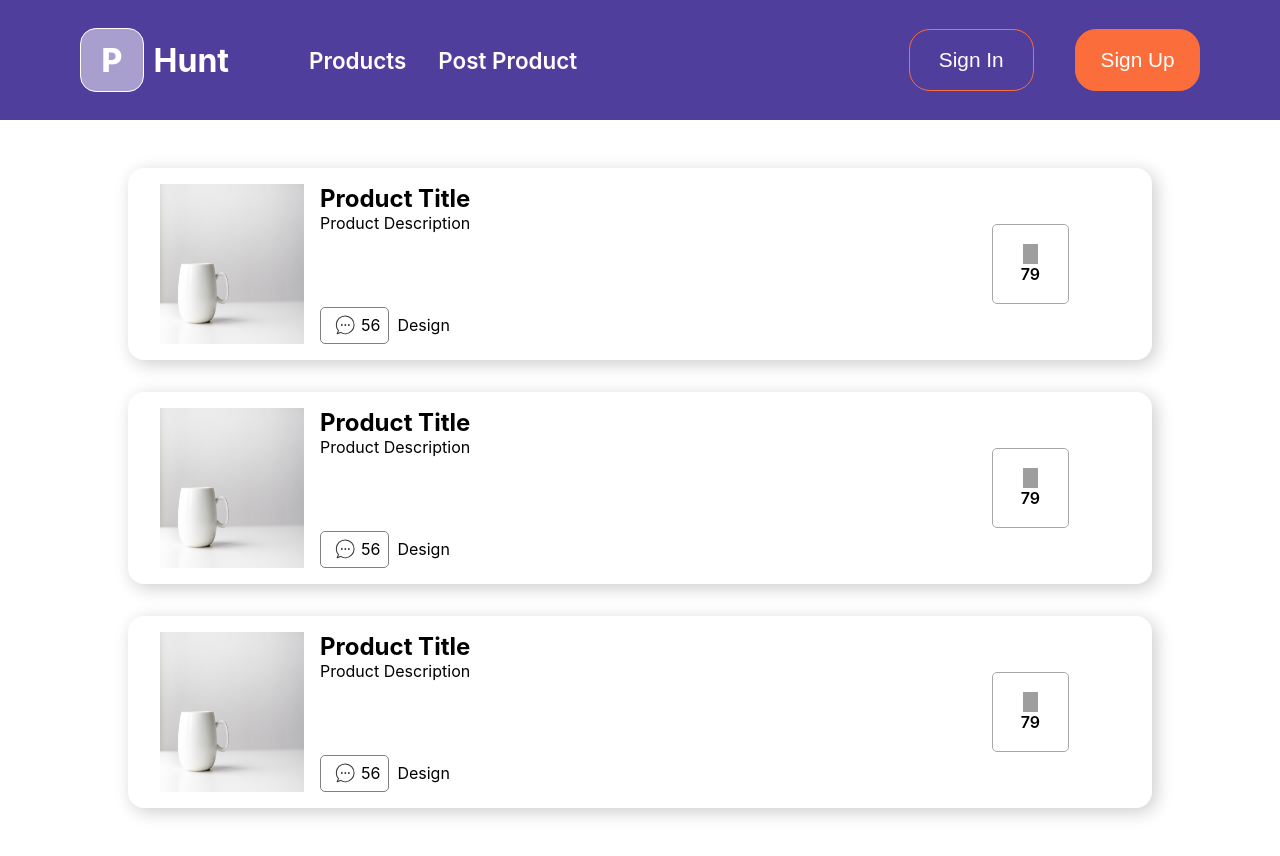
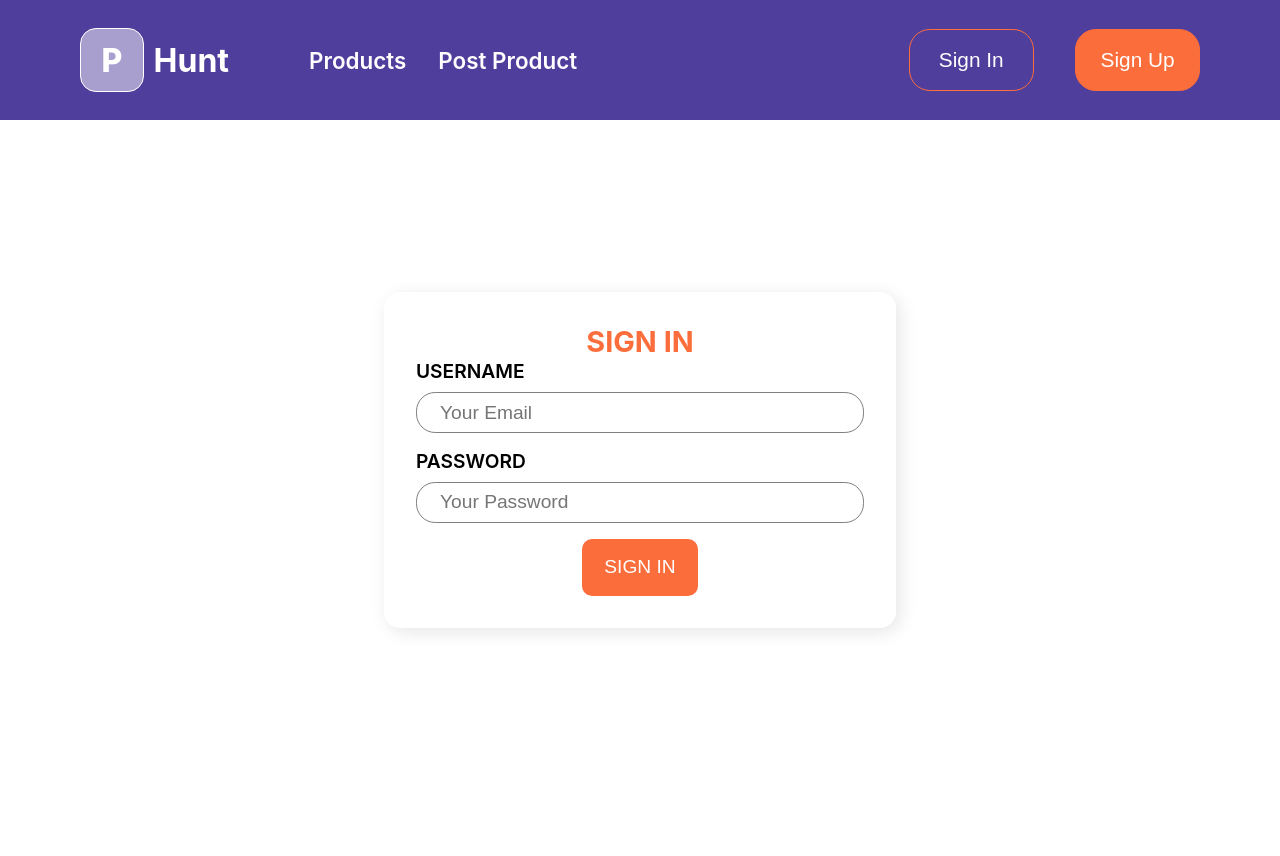
Before and after one commit to CaptainVee/product-hunt, a React (Create React App) app: page / in a window 1280 px wide. Shown: the top 856 px of the page. After the commit the page ends 800 px from the top, so only its background shows below. Built offline with nearby package versions, Linux system fonts and the light colour scheme; grey boxes are pictures that could not be loaded.

Commit message:
Sign In Page

```diff
--- a/src/App.js
+++ b/src/App.js
@@ -1,11 +1,12 @@
-import Products from './container/Products/Products';
+// import Products from './container/Products/Products';
 import NavBar from './component/NavBar/NavBar';
+import SignIn from './container/SignIn/SignIn';
 
 function App() {
   return (
     <div >
       <NavBar />
-      <Products />
+      <SignIn />
     </div>
   );
 }
--- a/src/component/NavBar/NavItems/NavButton/NavButton.module.css
+++ b/src/component/NavBar/NavItems/NavButton/NavButton.module.css
@@ -4,7 +4,7 @@
     border-radius: 1em;
     color: white;
     border: 1px solid #FB6D3A;
-    background-color: #503E9D;
+    background-color: transparent;
     outline: none;
     font-size: 1.3rem;
     cursor: pointer;
--- /dev/null
+++ b/src/component/UI/Button/Button.js
@@ -0,0 +1,13 @@
+import React from 'react';
+
+import classes from './Button.module.css';
+
+const Button = (props) => {
+    return (
+        <button className = {classes.Button}>
+            {props.children}
+        </button>
+    );
+}
+
+export default Button;
--- /dev/null
+++ b/src/component/UI/Button/Button.module.css
@@ -0,0 +1,12 @@
+.Button {
+    height: 3em;
+    width: 6em;
+    border: none;
+    border-radius: 10px;
+    color: white;
+    background-color: #FB6D3A;
+    outline: none;
+    text-transform: uppercase;
+    font-size: 1.2rem;
+    cursor: pointer;
+}
--- /dev/null
+++ b/src/component/UI/Input/Input.js
@@ -0,0 +1,38 @@
+import React from 'react';
+
+
+import classes from './Input.module.css';
+
+const Input = (props) => {
+    let inputElement = null;
+
+    let  inputClasses = [classes.InputElement];
+
+
+    switch (props.elementType) {
+        case ('input'):
+            inputElement = <input className = {inputClasses.join(' ')} {...props.elementConfig} value = {props.value}
+            onChange = {props.changed}/>;
+            break;
+        case ('textarea'):
+            inputElement = <textarea className = {inputClasses.join(' ')} {...props.elementConfig} value = {props.value}
+            onChange = {props.changed}/>;
+            break;
+
+        case ('file'):
+            inputElement = <input className = {inputClasses.join(' ')} {...props.elementConfig} value = {props.value}
+            onChange = {props.changed}/>;
+            break;
+        default:
+        inputElement = <input className ={inputClasses.join(' ')} {...props.elementConfig} value = {props.value}/>
+    }
+
+    return (
+        <div className = {classes.Input}>
+            <label className = {classes.Label}> {props.label} </label>
+            {inputElement}
+        </div>
+    );
+}
+
+export default Input;
--- /dev/null
+++ b/src/component/UI/Input/Input.module.css
@@ -0,0 +1,22 @@
+.Input {
+    display: flex;
+    flex-direction: column;
+    margin-bottom: 1em;
+}
+
+.InputElement {
+    width: 100%;
+    height: 2em;
+    border-radius: 1em;
+    border: 1px solid grey;
+    outline: none;
+    padding: 1em 1.2em;
+    font-size: 1.2rem;
+}
+
+.Label {
+    font-weight: 600;
+    text-transform: uppercase;
+    font-size: 1.2rem;
+    margin-bottom: 0.5em;
+}
--- /dev/null
+++ b/src/container/SignIn/SignIn.js
@@ -0,0 +1,78 @@
+import React, { Component } from 'react';
+
+import classes from './SignIn.module.css';
+import Input from '../../component/UI/Input/Input';
+import Button from '../../component/UI/Button/Button';
+
+
+class SignIn extends Component {
+
+    state = {
+        signInForm: {
+            username: {
+                elementType: 'input',
+                elementConfig: {
+                    type: 'email',
+                    placeholder: 'Your Email',
+                    required: true
+                },
+                value: ''
+            },
+            password: {
+                elementType: 'input',
+                elementConfig: {
+                    type: 'password',
+                    placeholder: 'Your Password',
+                    required: true
+                },
+                value: ''
+            }
+        }
+    }
+
+    onchangeHandler = (event, element) => {
+        const copiedSignInForm = {...this.state.signInForm};
+
+        const copiedchangedElement = {...copiedSignInForm[element]};
+
+        copiedchangedElement.value = event.target.value;
+        copiedSignInForm[element] = copiedchangedElement;
+        this.setState({signInForm: copiedSignInForm});
+    }
+
+    render () {
+
+        let formElements = [];
+
+        for(let key in this.state.signInForm) {
+            formElements.push({
+                id: key,
+                config: this.state.signInForm[key]
+            });
+        }
+
+        let form = (
+            <form className = {classes.SignInForm}>
+                <h2>Sign In</h2>
+                {formElements.map((formElement) => {
+                    return <Input key = {formElement.id}
+                            elementType = {formElement.config.elementType}
+                            elementConfig = {formElement.config.elementConfig}
+                            value = {formElement.config.value}
+                            label = {formElement.id}
+                            changed = {(event) => this.onchangeHandler(event, formElement.id)}/>
+                })}
+                <div className = {classes.ButtonContainer}>
+                    <Button >Sign In</Button>
+                </div>
+            </form>
+        )
+        return (
+            <div className = {classes.FormContainer}>
+                {form}
+            </div>
+        );
+    }
+}
+
+export default SignIn;
--- /dev/null
+++ b/src/container/SignIn/SignIn.module.css
@@ -0,0 +1,30 @@
+.FormContainer {
+    height: 85vh;
+    width: 100%;
+    display: flex;
+    align-items: center;
+    justify-content: center;
+}
+.SignInForm {
+    display: flex;
+    flex-direction: column;
+    background-color: white;
+    box-sizing: border-box;
+    box-shadow: 4px 4px 18px rgba(0,0,0,0.1);
+    border-radius: 1em;
+    padding: 2em;
+    width: 40%;
+}
+
+.SignInForm h2 {
+    text-transform: uppercase;
+    color: #FB6D3A;
+    text-align: center;
+    font-size: 1.8rem;
+}
+
+.ButtonContainer {
+   display: flex;
+   justify-content: center;
+   align-items: center;
+}
```
Also changed, not shown: src/logo.svg (deleted).
